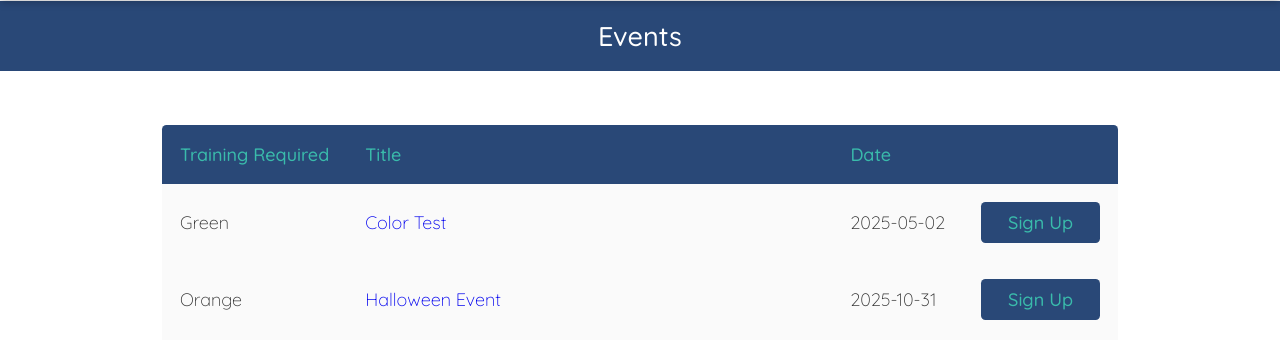
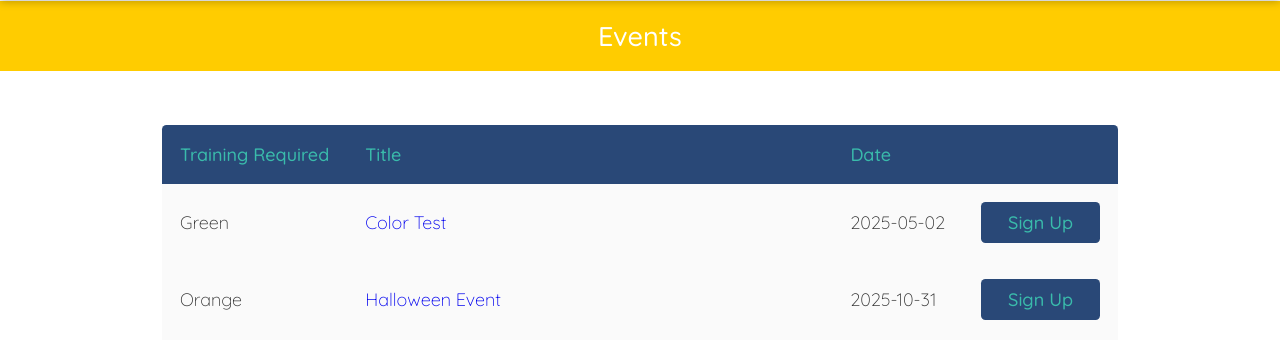
Before and after one commit to Garrett-Mckenzie/CASA, a PHP site: page /stepvarepo/adminViewingEvents.php in a window 1280 px wide. Shown: the part 95-435 px from the top of the page. Run offline with PHP 8.4, Linux system fonts and the light colour scheme; data comes from the database, SQL or seed files in the repository.

Commit message:
change h1 background color base.css

```diff
--- a/css/base.css
+++ b/css/base.css
@@ -311,7 +311,7 @@ h1 {
     font-size: 1.5rem;
     font-weight: 500;
     margin-bottom: 2rem;
-    background-color: var(--main-color);
+    background-color: #ffcc00 /* var(--main-color) */;
     color: var(--page-background-color);
     width: 100%;
     text-align: center;
```
